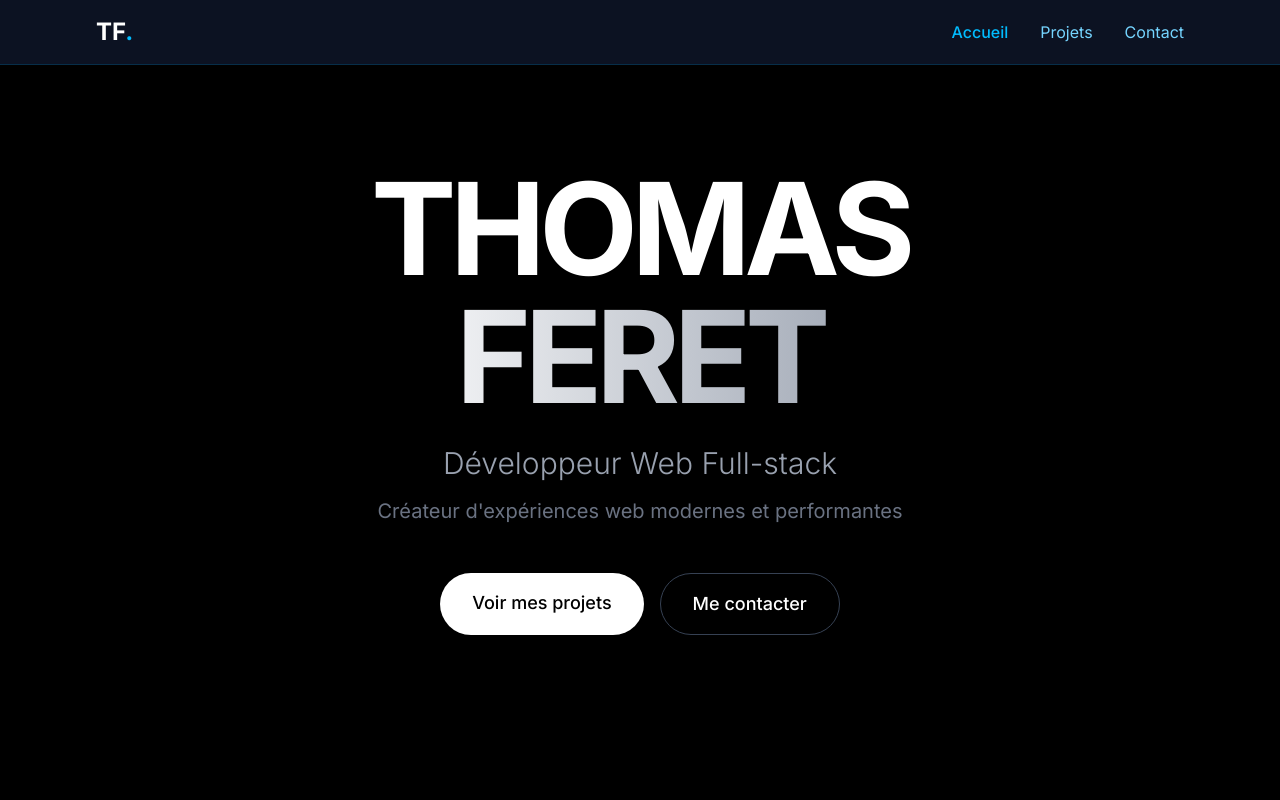
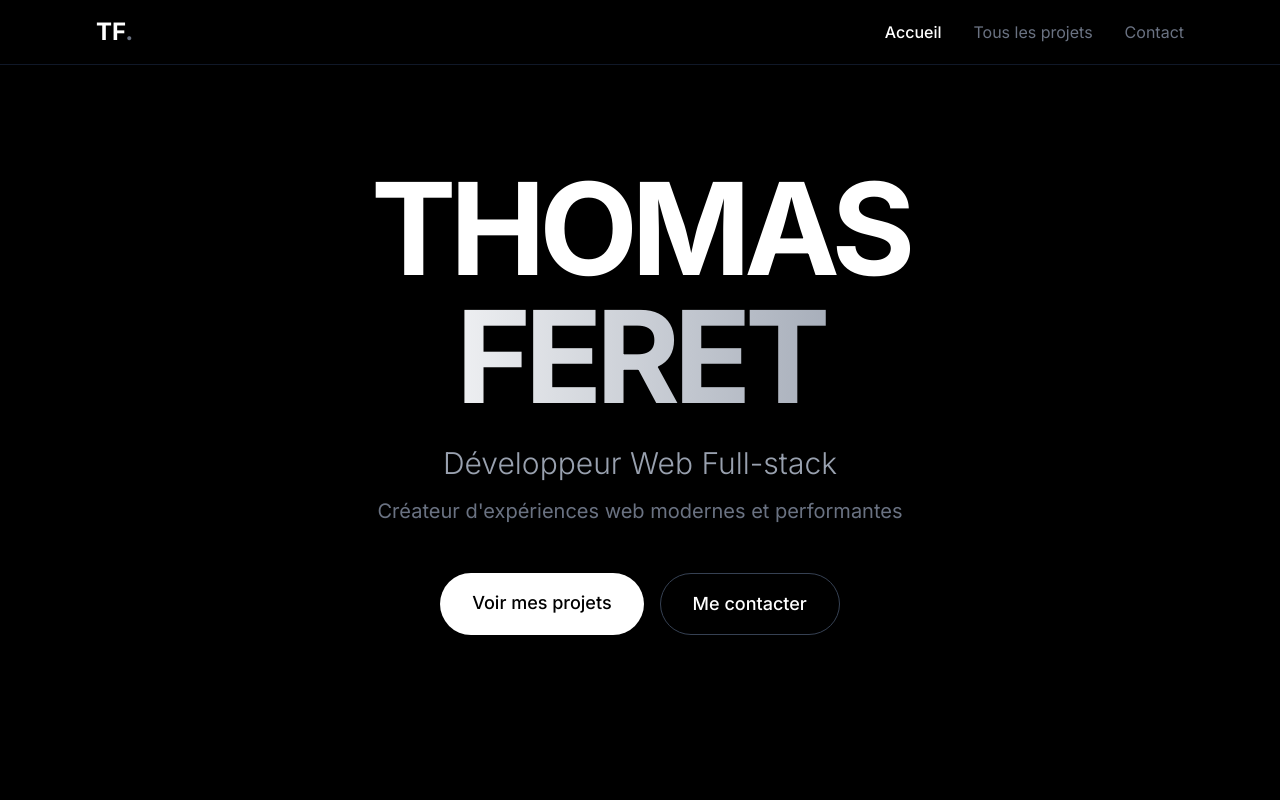
Before and after one commit to ThomasWEBDEV/portfolio-thomas-feret, a Next.js app: page / in a window 1280 px wide. Shown: the top 800 px of the page. Built offline with nearby package versions, Linux system fonts and the light colour scheme.

Commit message:
Header: Adaptation au thème noir/blanc/gris

```diff
--- a/components/Header.tsx
+++ b/components/Header.tsx
@@ -10,28 +10,28 @@ export default function Header() {
     <motion.header
       initial={{ y: -100 }}
       animate={{ y: 0 }}
-      className="fixed top-0 w-full bg-slate-900/80 backdrop-blur-md z-50 border-b border-sky-900/50"
+      className="fixed top-0 w-full bg-black/80 backdrop-blur-md z-50 border-b border-gray-900"
     >
       <nav className="max-w-6xl mx-auto px-8 h-16 flex items-center justify-between">
-        <Link href="/" className="text-2xl font-bold text-white hover:text-sky-400 transition-colors">
-          TF<span className="text-sky-400">.</span>
+        <Link href="/" className="text-2xl font-bold text-white hover:text-gray-300 transition-colors">
+          TF<span className="text-gray-500">.</span>
         </Link>
         <div className="flex gap-8">
           <Link
             href="/"
-            className={`hover:text-sky-400 transition-colors ${pathname === "/" ? "text-sky-400 font-medium" : "text-sky-300"}`}
+            className={`hover:text-white transition-colors ${pathname === "/" ? "text-white font-medium" : "text-gray-500"}`}
           >
             Accueil
           </Link>
           <Link
             href="/projets"
-            className={`hover:text-sky-400 transition-colors ${pathname === "/projets" ? "text-sky-400 font-medium" : "text-sky-300"}`}
+            className={`hover:text-white transition-colors ${pathname === "/projets" ? "text-white font-medium" : "text-gray-500"}`}
           >
-            Projets
+            Tous les projets
           </Link>
           <Link
             href="/#contact"
-            className="text-sky-300 hover:text-sky-400 transition-colors"
+            className="text-gray-500 hover:text-white transition-colors"
           >
             Contact
           </Link>
```
